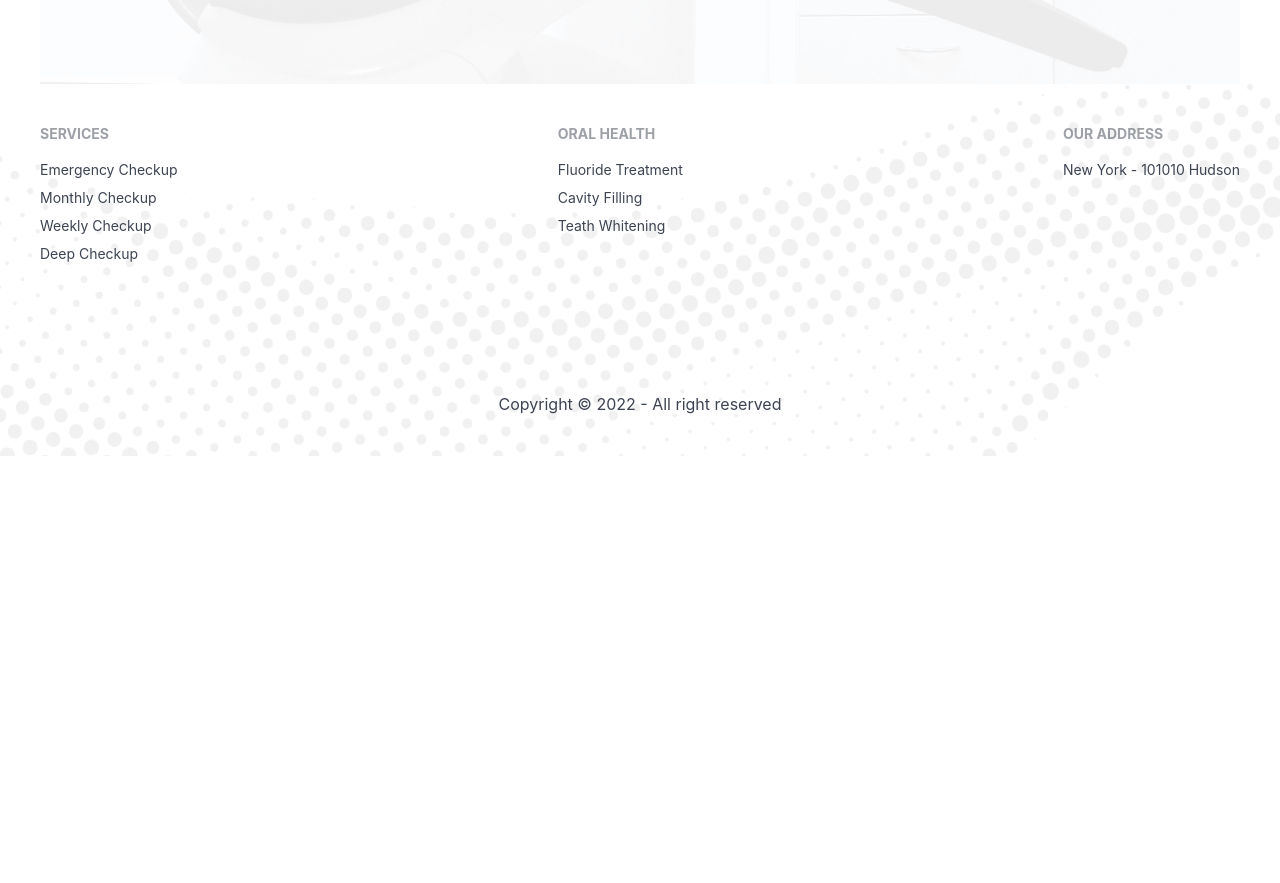
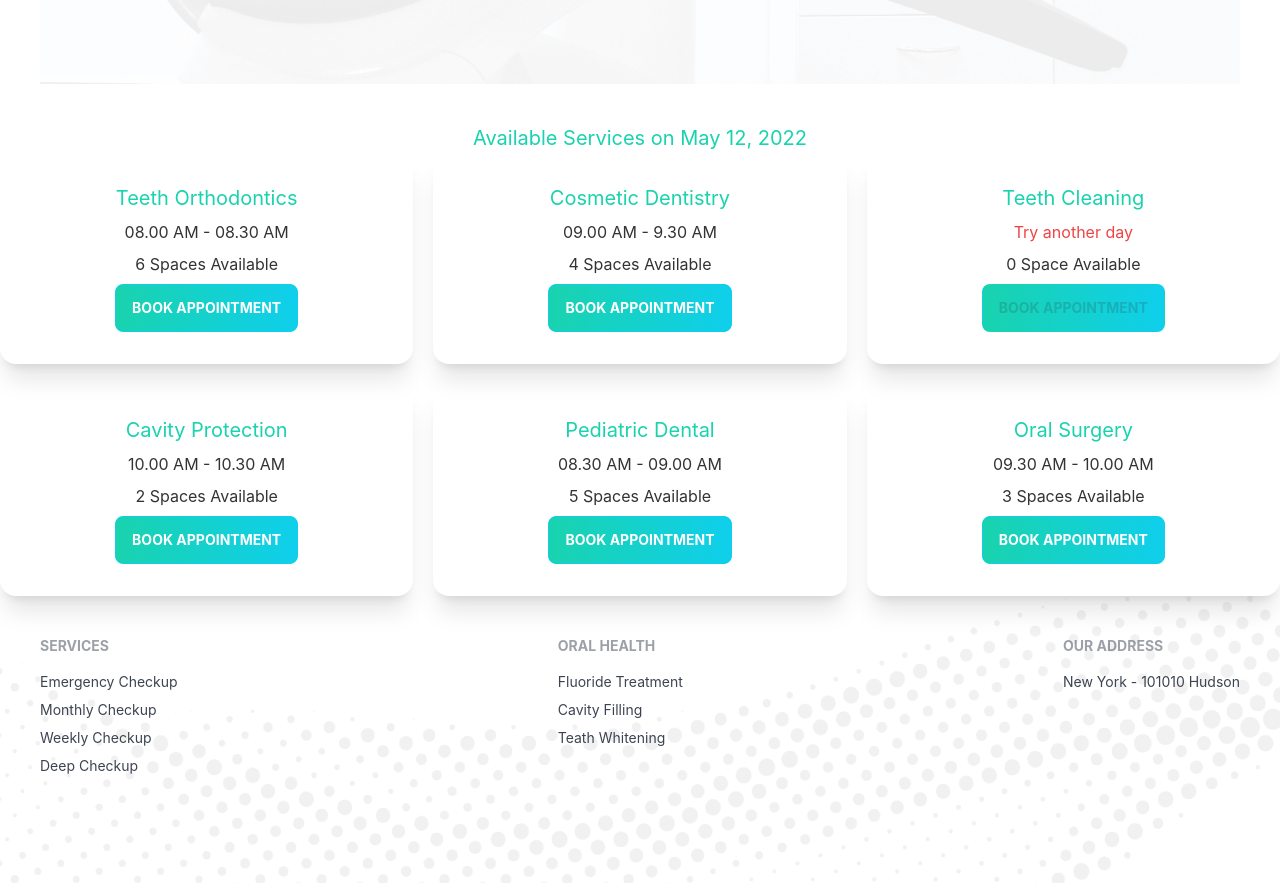
Before and after one commit to ahanafislam/doctors-portal, a React (Create React App) app: page /appointment in a window 1280 px wide. Shown: the part 780-1663 px from the top of the page. Before the commit the page ends 1236 px from the top, so only its background shows below. Built offline with nearby package versions, Linux system fonts and the light colour scheme.

Commit message:
create available service card

```diff
--- /dev/null
+++ b/public/services.json
@@ -0,0 +1,57 @@
+[
+    {
+      "_id": 1,
+      "name": "Teeth Orthodontics",
+      "slots": [
+        "08.00 AM - 08.30 AM",
+        "08.30 AM - 09.00 AM",
+        "09.00 AM - 9.30 AM",
+        "09.30 AM - 10.00 AM",
+        "10.00 AM - 10.30 AM",
+        "10.30 AM - 11.00 AM"
+      ]
+    },
+    {
+      "_id": 2,
+      "name": "Cosmetic Dentistry",
+      "slots": [
+        "09.00 AM - 9.30 AM",
+        "09.30 AM - 10.00 AM",
+        "10.00 AM - 10.30 AM",
+        "10.30 AM - 11.00 AM"
+      ]
+    },
+    {
+      "_id": 3,
+      "name": "Teeth Cleaning",
+      "slots": []
+    },
+    {
+      "_id": 4,
+      "name": "Cavity Protection",
+      "slots": [
+        "10.00 AM - 10.30 AM",
+        "10.30 AM - 11.00 AM"
+      ]
+    },
+    {
+      "_id": 5,
+      "name": "Pediatric Dental",
+      "slots": [
+        "08.30 AM - 09.00 AM",
+        "09.00 AM - 9.30 AM",
+        "09.30 AM - 10.00 AM",
+        "10.00 AM - 10.30 AM",
+        "10.30 AM - 11.00 AM"
+      ]
+    },
+    {
+      "_id": 6,
+      "name": "Oral Surgery",
+      "slots": [
+        "09.30 AM - 10.00 AM",
+        "10.00 AM - 10.30 AM",
+        "10.30 AM - 11.00 AM"
+      ]
+    }
+  ]
--- a/src/App.js
+++ b/src/App.js
@@ -1,7 +1,7 @@
 import { Route, Routes } from 'react-router-dom';
 import './App.css';
 import About from './Pages/About/About';
-import Appointment from './Pages/Appointment/Appointment';
+import Appointment from './Pages/Appointment/Appointment/Appointment';
 import Home from './Pages/Home/Home';
 import Login from './Pages/Login/Login';
 import Navbar from './Pages/Shared/Navbar';
--- a/src/Pages/Appointment/Appointment.js
+++ /dev/null
@@ -1,14 +0,0 @@
-import React from 'react';
-import Footer from '../Shared/Footer';
-import AppointmentBanner from './AppointmentBanner/AppointmentBanner';
-
-const Appointment = () => {
-    return (
-        <div>
-            <AppointmentBanner/>
-            <Footer/>
-        </div>
-    );
-};
-
-export default Appointment;
--- /dev/null
+++ b/src/Pages/Appointment/Appointment/Appointment.js
@@ -0,0 +1,18 @@
+import React, { useState } from 'react';
+import Footer from '../../Shared/Footer';
+import AppointmentBanner from '../AppointmentBanner/AppointmentBanner';
+import AvailableAppointments from '../AvailableAppointments/AvailableAppointments';
+
+const Appointment = () => {
+    const [date, setDate] = useState(new Date());
+
+    return (
+        <div>
+            <AppointmentBanner date={date} setDate={setDate} />
+            <AvailableAppointments date={date} />
+            <Footer/>
+        </div>
+    );
+};
+
+export default Appointment;
--- a/src/Pages/Appointment/AppointmentBanner/AppointmentBanner.js
+++ b/src/Pages/Appointment/AppointmentBanner/AppointmentBanner.js
@@ -1,12 +1,10 @@
-import React, { useState } from 'react';
+import React from 'react';
 import chair from '../../../assets/images/chair.png';
 import { DayPicker } from 'react-day-picker';
 import 'react-day-picker/dist/style.css';
 import './DayPickerStyle.module.css';
 
-const AppointmentBanner = () => {
-    const [date, setDate] = useState(new Date());
-
+const AppointmentBanner = ({date, setDate}) => {
     return (
         <section className='container mx-auto lg:px-10'>
             <div className="hero lg:min-h-screen 2xl:min-h-[838px] w-full lg:bg-hero-bg">
--- /dev/null
+++ b/src/Pages/Appointment/AvailableAppointments/AvailableAppointments.js
@@ -0,0 +1,29 @@
+import { format } from 'date-fns';
+import React, { useEffect, useState } from 'react';
+import Service from '../Service/Service';
+
+const AvailableAppointments = ({date}) => {
+    const [services, setServices] = useState([]);
+
+    useEffect(() => {
+        fetch('services.json')
+            .then(res => res.json())
+            .then(data => setServices(data));
+    },[])
+
+    return (
+        <div className='mt-10'>
+            <h3 className='text-xl text-secondary text-center'>Available Services on {format(date, 'PP')}</h3>
+            <div className='grid grid-cols-1 md:grid-cols-2 lg:grid-cols-3 gap-5'>
+                {
+                    services.map(service => <Service
+                        key={service._id}
+                        service={service}
+                    />)
+                }
+            </div>
+        </div>
+    );
+};
+
+export default AvailableAppointments;
--- /dev/null
+++ b/src/Pages/Appointment/Service/Service.js
@@ -0,0 +1,24 @@
+import React from 'react';
+
+const Service = ({service}) => {
+    const {name, slots} = service;
+
+    return (
+        <div className="card shadow-xl">
+            <div className="card-body text-center">
+                <h2 className="text-bold text-xl text-secondary text-center">{name}</h2>
+                <p className='text-small'>{
+                    slots.length
+                    ? <span>{slots[0]}</span>
+                    : <span className='text-red-500'>Try another day</span>
+                }</p>
+                <p className='text-small'>{slots.length} {slots.length > 1 ? "Spaces" : "Space"} Available</p>
+                <div className="card-actions justify-center">
+                <button disabled={slots.length === 0} className="btn btn-primary uppercase text-white font-bold bg-gradient-to-r from-secondary to-primary">Book Appointment</button>
+                </div>
+            </div>
+        </div>
+    );
+};
+
+export default Service;
--- a/src/Pages/Home/Contact.js
+++ b/src/Pages/Home/Contact.js
@@ -9,7 +9,7 @@
         <div className="bg-appointment-bg h-[604px] mt-36 flex items-center justify-center">
             <div>
                 <div className="text-center mb-10">
-                        <h3 className='text-primary text-xl font-bold uppercase'>Contact Us</h3>
+                        <h3 className='text-secondary text-xl font-bold uppercase'>Contact Us</h3>
                         <h2 className='text-4xl mt-2 text-white'>Stay connected with us</h2>
                 </div>
                 <form className='flex flex-col gap-5'>
--- a/src/Pages/Home/Info.js
+++ b/src/Pages/Home/Info.js
@@ -11,7 +11,7 @@
         <section className='container mx-auto md:px-10'>
             <div className='grid grid-col-1 md:grid-cols-3 gap-5 mt-5 mx-auto'>
                 <InfoCard img={clock} bgClass={bgGradient} cardTitle="Opening Hours" />
-                <InfoCard img={marker} bgClass="bg-neutral" cardTitle="Visit our location" />
+                <InfoCard img={marker} bgClass="bg-[#3A4256]" cardTitle="Visit our location" />
                 <InfoCard img={phone} bgClass={bgGradient} cardTitle="Contact us now" />
             </div>
         </section>
--- a/src/Pages/Home/MakeAppointment.js
+++ b/src/Pages/Home/MakeAppointment.js
@@ -10,7 +10,7 @@
                     <img src={doctor} alt="doctor-pic" />
                 </div>
                 <div className='md:w-[533px] flex-row px-7 py-16'>
-                    <h3 className='text-xl text-primary font-bold'>Appointment</h3>
+                    <h3 className='text-xl text-secondary font-bold'>Appointment</h3>
                     <h2 className='text-3xl text-white'>Make an Appointment Today</h2>
                     <p className='text-white mb-3'>It is a long established fact that a reader will be distracted by the readable content of a page when looking at its layout. The point of using Lorem Ipsumis that it has a more-or-less normal distribution of letters,as opposed to using 'Content here, content here', making it look like readable English. Many desktop publishing packages and web page</p>
                     <PrimaryBtn>Get started</PrimaryBtn>
--- a/src/Pages/Home/Services.js
+++ b/src/Pages/Home/Services.js
@@ -30,7 +30,7 @@
         <section className='container mx-auto md:px-10'>
             <div className='my-28 mx-auto'>
                 <div className="text-center">
-                    <h3 className='text-primary text-xl font-bold uppercase'>Our Services</h3>
+                    <h3 className='text-secondary text-xl font-bold uppercase'>Our Services</h3>
                     <h2 className='text-4xl mt-2'>Services We Provide</h2>
                 </div>
                 <div className='grid grid-cols-1 md:grid-cols-3 gap-8 mx-auto mt-4'>
--- a/src/Pages/Home/Testimonial.js
+++ b/src/Pages/Home/Testimonial.js
@@ -34,7 +34,7 @@
         <section className='container mx-auto md:px-10 mt-20'>
             <div className='flex justify-between'>
                 <div className='ml-[23px] md:ml-0'>
-                    <h3 className='text-xl text-primary font-bold'>Testimonial</h3>
+                    <h3 className='text-xl text-secondary font-bold'>Testimonial</h3>
                     <h2 className='text-3xl'>What Our Patients Says</h2>
                 </div>
                 <div>
```
